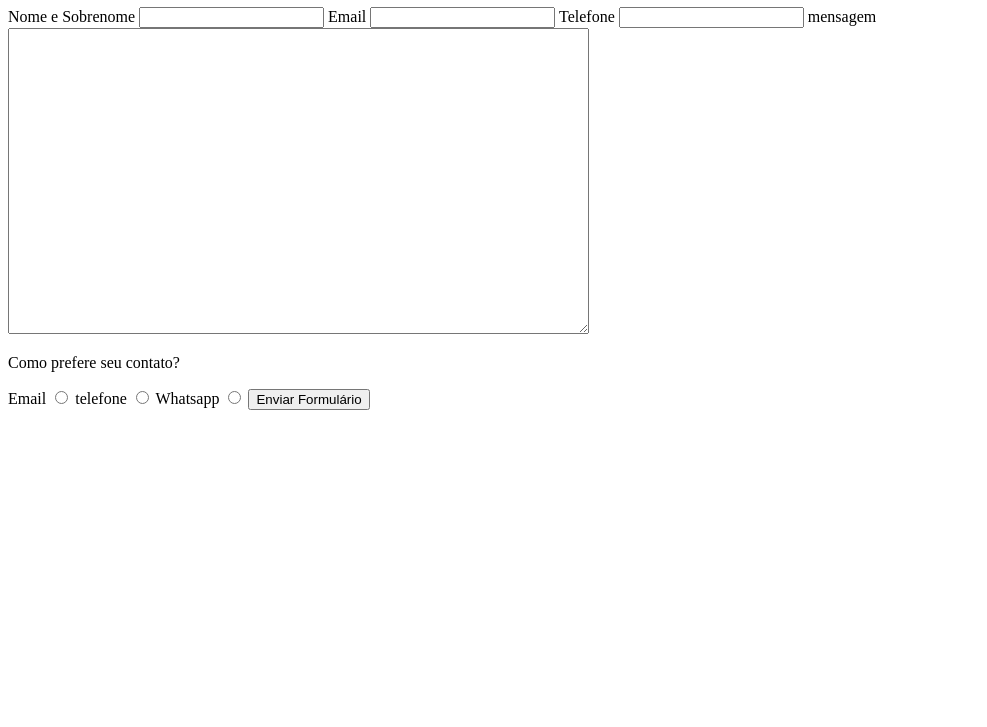
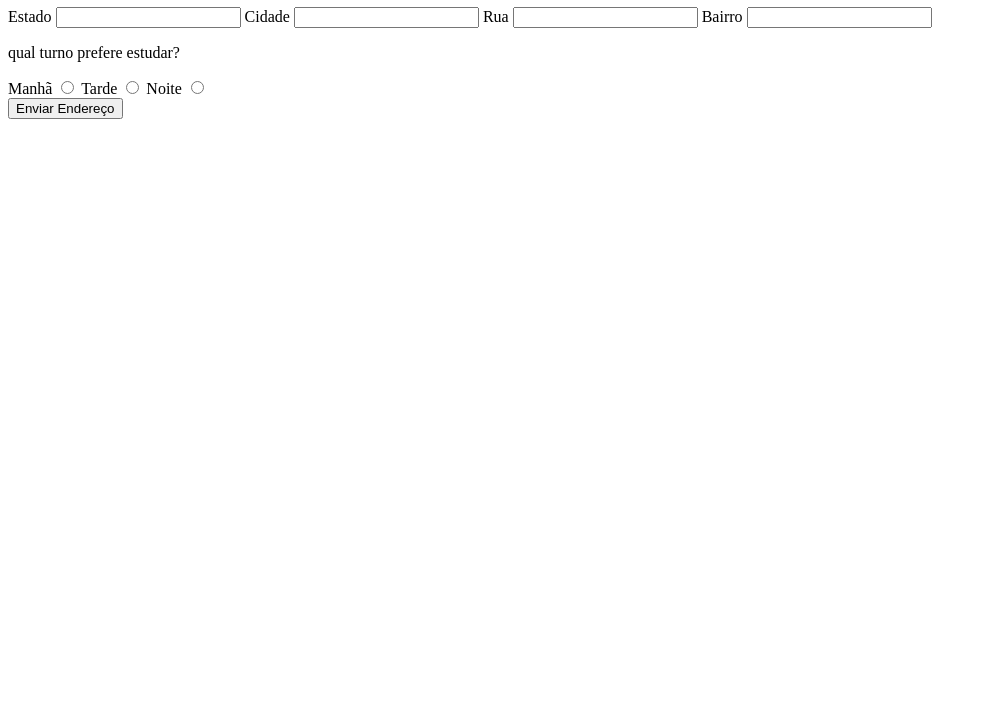
Before and after one commit to GabrielHeidecke/formulario-1, a plain HTML site: page index.html in a window 1280 px wide. Shown: the part 73-800 px from the top of the page, without its empty margins (0-987 px from the left). Drawn offline with Linux system fonts and the light colour scheme.

Commit message:
Update index.html

```diff
--- a/index.html
+++ b/index.html
@@ -7,39 +7,49 @@
 	<link rel="stylesheet"  href="formulario.css">
  <div class="pagina">
 
- 	<h1>formulário</h1>
+ 	<h1>Cadastrar endereço</h1>
 
 
 </div>
 
 
 <form>
-<label for="nome">Nome e Sobrenome</label>
-<input type="text"id="nome">
 
-<label for="email">Email</label>
-<input type="text" id="email">
 
-<label for="telefone">Telefone</label>
-<input type="text" id="telefone">
-
-<label for="mensagem">mensagem</label>
-<textarea cols="70" rows="20" id="mensagem"></textarea>
-
-<p>Como prefere seu contato?</p>
-
-<label for="radio-email">Email</label>
-<input type="radio" name="contato" value="email" id="radio-email">
-
-<label for="radio-telefone">telefone</label>
-<input type="radio" name="contato" value="telefone" id="radio-telefone">
-
-<label for="radio-Whatsapp">Whatsapp</label>
-<input type="radio" name="contato" value="Whatsapp" id="radio-Whatsapp">
+<div class="pagina2">
 
 
 
-<input type="submit" value="Enviar Formulário">
+<label for="nome">Estado</label>
+<input type="text"id="nome">
+
+<label for="email">Cidade</label>
+<input type="text" id="email">
+
+<label for="telefone">Rua</label>
+<input type="text" id="telefone">
+
+<label for="mensagem">Bairro</label>
+<input type="text" id="mensagem">
+
+</div>
+
+<div class="pagina3">
+
+<p>qual turno prefere estudar?</p>
+
+<label for="radio-email">Manhã</label>
+<input type="radio" name="contato" value="email" id="radio-email">
+
+<label for="radio-telefone">Tarde</label>
+<input type="radio" name="contato" value="telefone" id="radio-telefone">
+
+<label for="radio-Whatsapp">Noite</label>
+<input type="radio" name="contato" value="Whatsapp" id="radio-Whatsapp">
+
+</div>
+
+<input type="submit" value="Enviar Endereço">
 
 
 
```
